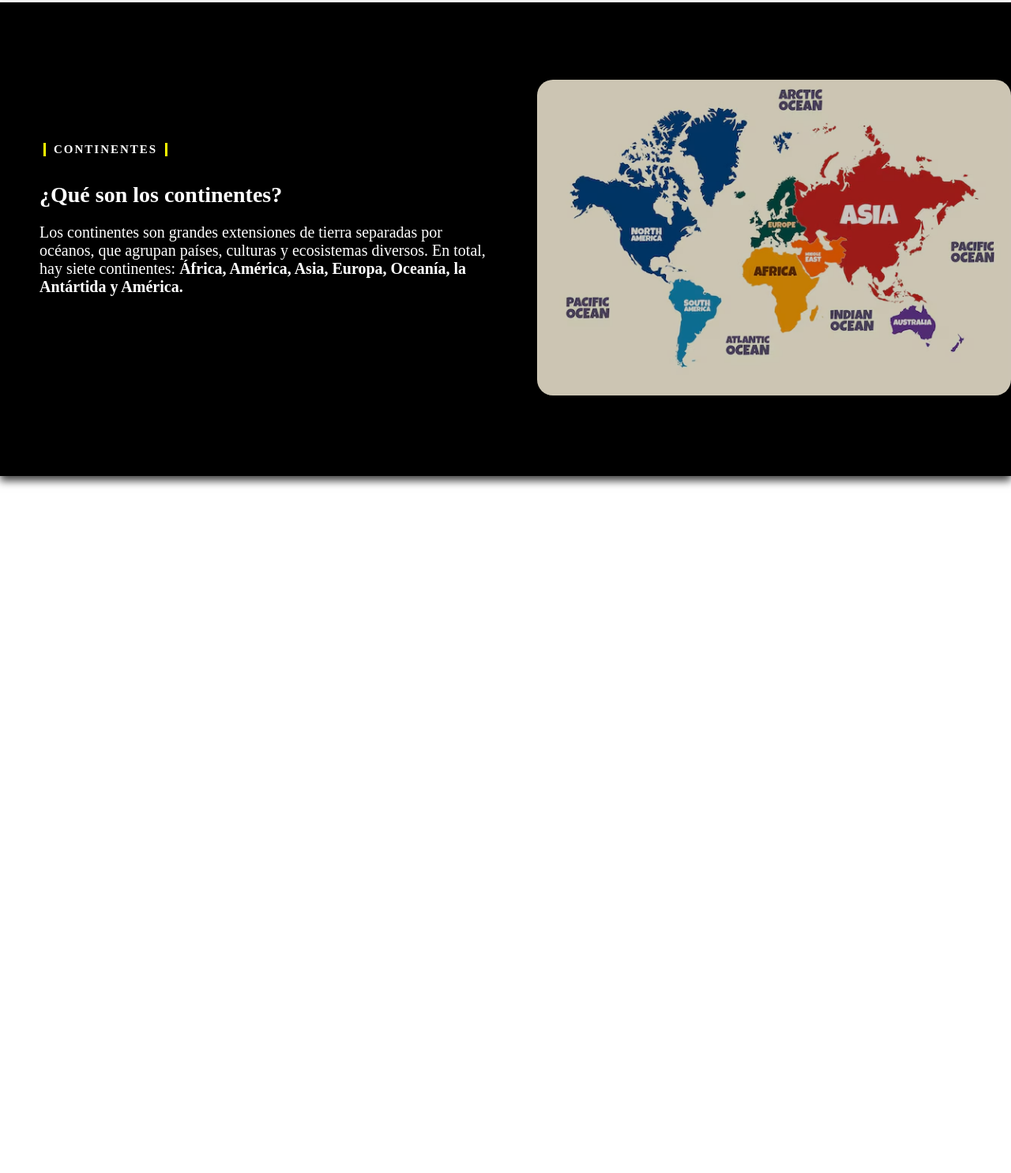
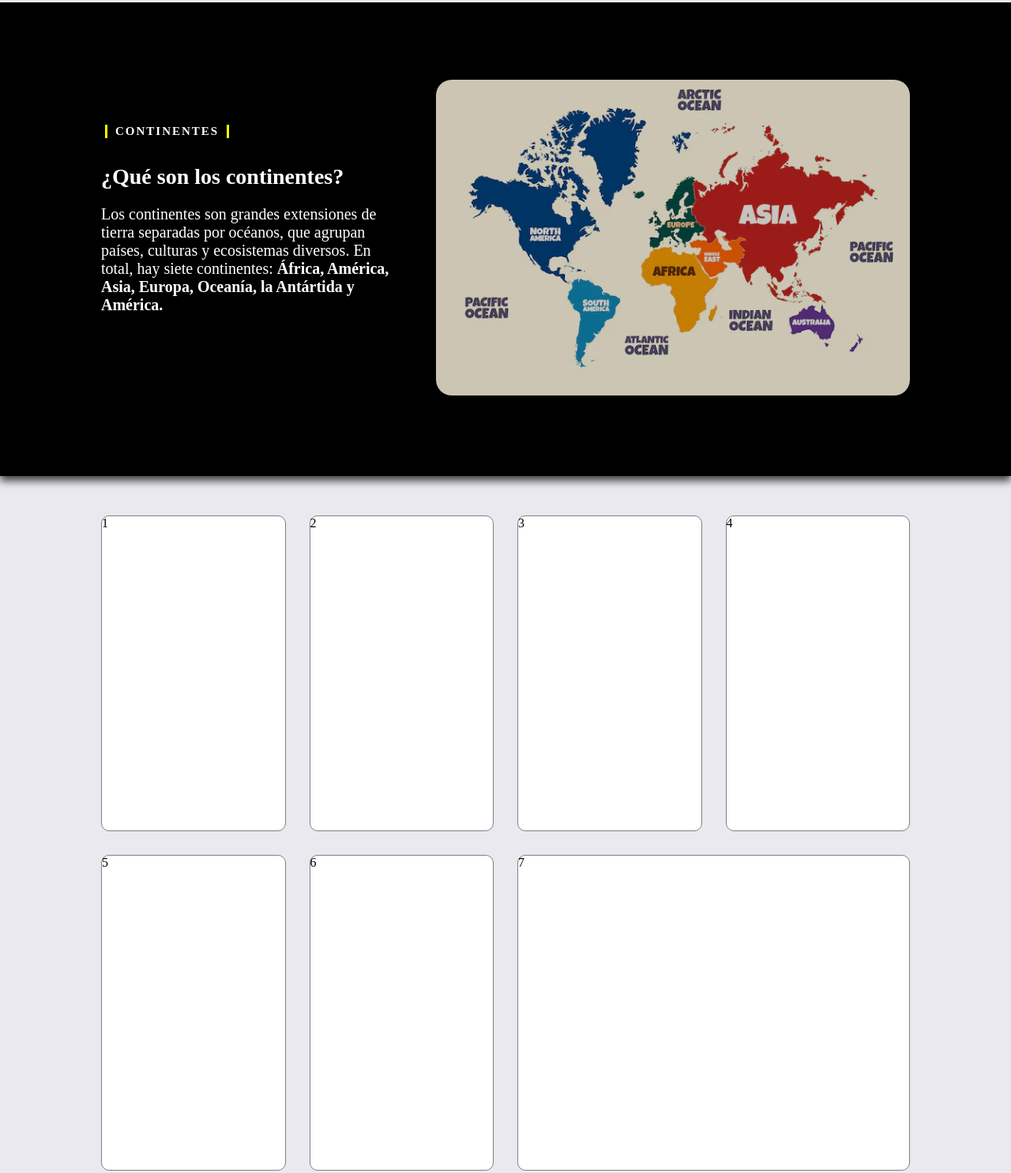
Before and after one commit to Ecabezascuer9/CONTINENTES-, a plain HTML site: page index.html in a window 1280 px wide. Shown: the part 68-1554 px from the top of the page at 79% size. Before the commit the page ends 800 px from the top, so only its background shows below. Drawn offline with Linux system fonts and the light colour scheme.

Commit message:
Tareas Divididas y avance de Kevin

```diff
--- a/index.html
+++ b/index.html
@@ -2,6 +2,11 @@
 <html lang="en">
 
 <head>
+    <!--
+    Proyecto: Landing Page about Continents
+    Autores: Edwin Cuero - Kevin Arboleda
+    Fecha de Creación: Diciembre 2024
+    -->
     <meta charset="UTF-8">
     <meta name="viewport" content="width=device-width, initial-scale=1.0">
     <link rel="stylesheet" href="styles.css">
@@ -31,23 +36,36 @@
 
     <!-- Home definition Start -->
     <section class="container-tittle-introduccion">
+        <div class="tittle-intro-center">
             <div class="container-buttons-c">
                 <article class="container-span">
                     <p style="margin: 0; font-size: 15px;font-weight: bold;letter-spacing: 2px; ">CONTINENTES</p>
                 </article>
                 <h1>¿Qué son los continentes?</h1>
-            <p>Los continentes son grandes extensiones de tierra separadas por océanos, que agrupan países, culturas y
-                ecosistemas diversos. En total, hay siete continentes: <span class="span-bold">África, América, Asia, Europa, Oceanía, la
+                <p>Los continentes son grandes extensiones de tierra separadas por océanos, que agrupan países, culturas
+                    y
+                    ecosistemas diversos. En total, hay siete continentes: <span class="span-bold">África, América,
+                        Asia, Europa, Oceanía, la
                         Antártida y América.</span></p>
             </div>
             <div class="container-images">
                 <img src="images/imagenC.jpg" alt="Continentes">
             </div>
+        </div>
     </section>
     <!-- Home definition End -->
 
-     <div>
     <!-- Tarea de kevin -->
+    <div class="container-componentes-home">
+        <section class="components-home">
+            <div>1</div>
+            <div>2</div>
+            <div>3</div>
+            <div>4</div>
+            <div>5</div>
+            <div>6</div>
+            <div>7</div>
+        </section>
     </div>
 
     <div>
--- a/styles.css
+++ b/styles.css
@@ -1,7 +1,12 @@
+body{
+    background-color: #eae9f0;
+}
+
 * {
     margin: 0;
 }
 
+/* Estilamos la parte del header --> */
 header {
     position: relative;
     display: flex;
@@ -9,6 +14,7 @@ header {
     justify-content: center;
     height: 70px;
     border-bottom: 1px solid #e3e3e3;
+    background-color: #eae9f0;
 }
 
 .container-logo {
@@ -58,6 +64,7 @@ header {
     gap: 10px;
 }
 
+/* Estilamos el primer componente boton "Sign in" --> */
 .container-buttons button:first-child {
     padding-left: 15px;
     padding-right: 15px;
@@ -72,7 +79,7 @@ header {
     box-shadow: 0px 0px 5px 0px rgba(0, 0, 0, 0.75);
     font-size: 16px;
 }
-
+/* Estilamos el segundo componente boton "Register" --> */
 .container-buttons button:last-child {
     padding-left: 15px;
     padding-right: 15px;
@@ -89,13 +96,14 @@ header {
     font-size: 16px;
 }
 
+/* Su respectivo hover --> */
 .container-buttons button:first-child:hover {
     background-color: #4c4f56;
     color: white;
     transition: all .2s ease-in-out;
     border: none;
 }
-
+/* Su respectivo hover --> */
 .container-buttons button:last-child:hover {
     background-color: #f5f5f5;
     color: black;
@@ -103,17 +111,26 @@ header {
     border: none;
 }
 
+/* Tomamos todo el ancho de la parte Definicion para centrar con display flex --> */
 .container-tittle-introduccion {
     width: 100%;
     height: 600px;
+    display: flex;
+    justify-content: center;
     background-color: black;
-    display: flex;
-    align-items: center;
-    justify-content: space-evenly;
-    flex-direction: row;
     -webkit-box-shadow: 0px 6px 10px 0px rgba(0, 0, 0, 0.75);
     -moz-box-shadow: 0px 6px 10px 0px rgba(0, 0, 0, 0.75);
     box-shadow: 0px 6px 10px 0px rgba(0, 0, 0, 0.75);
+}
+
+/* Definimos un 80% para toda la landing page, así el contenido estará alineado */
+.tittle-intro-center{
+    width: 80%;
+    height: 600px;
+    display: flex;
+    align-items: center;
+    justify-content: center;
+    flex-direction: row;
 }
 
 .container-span{
@@ -131,7 +148,9 @@ header {
     width: 600px;
     height: auto;
     color: white;
-    padding: 50px;
+    padding-right: 50px;
+    padding-bottom: 50px;
+    padding-top: 50px;
     border-radius: 10px;
 }
 
@@ -156,3 +175,32 @@ header {
 .span-bold{
     font-weight: bold;
 }
+
+.container-componentes-home{
+    width: 100%;
+    display: flex;
+    justify-content: center;
+    margin-top: 50px;
+    margin-bottom: 50px;
+}
+
+/* Utilizamos display Grid para el trabajo bidimensional --> */
+.components-home{
+    border-radius: 5px;
+    width: 80%;
+    display: grid;
+    grid-template-columns: repeat(4, 1fr);
+    grid-auto-rows: 400px;
+    gap: 30px;
+}
+
+.components-home div{
+    border-radius: 10px;
+    border: 1px solid gray;
+    background-color: white;
+}
+
+.components-home div:last-child{
+    grid-column-start: -3;
+    grid-column-end: -1;
+}
```
Lines whose indentation alone changed are shown as unchanged.
